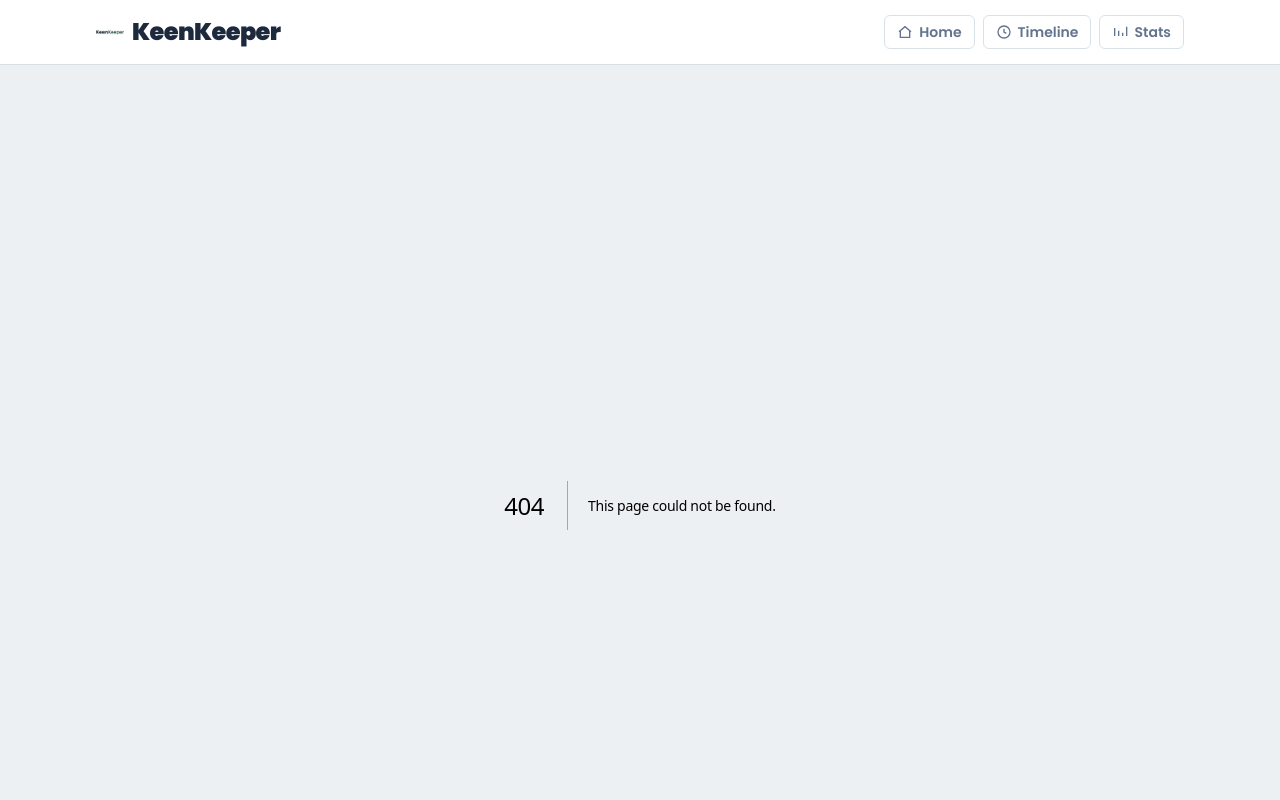
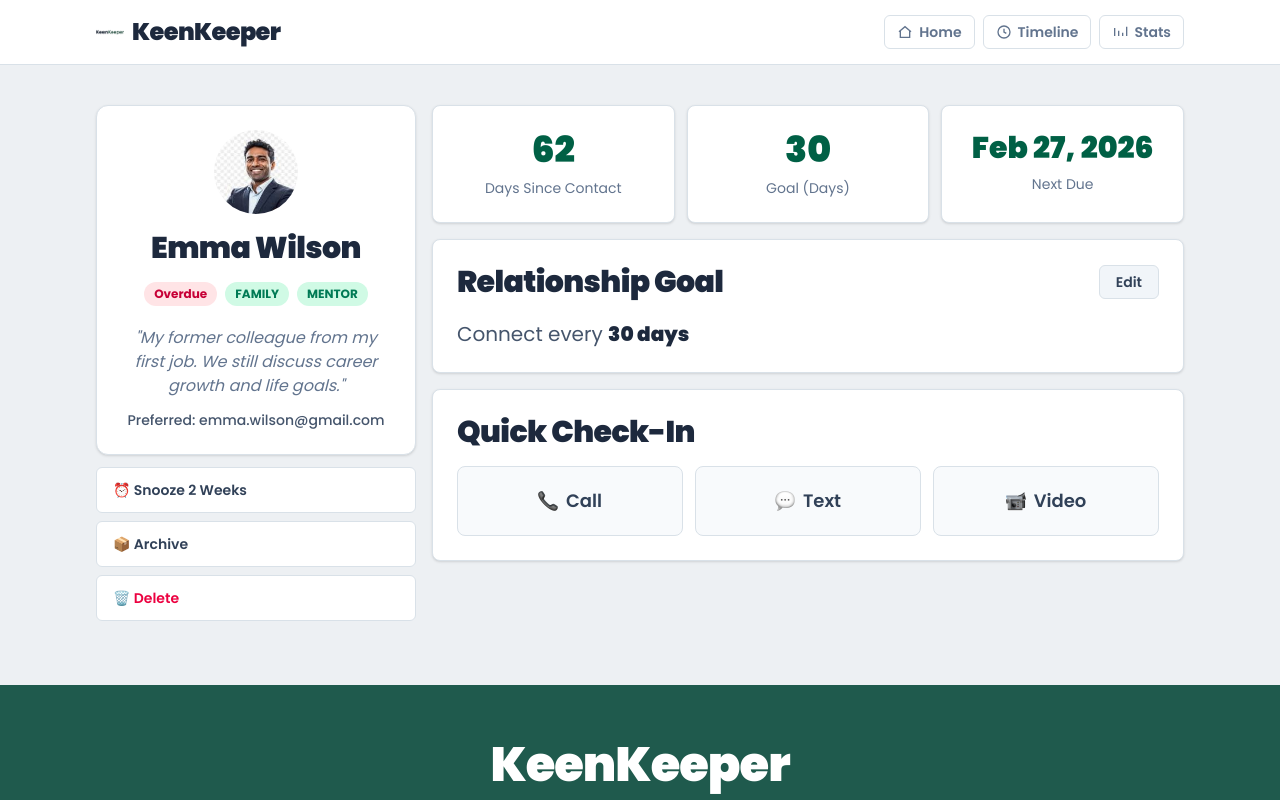
Before and after one commit to mdrifat107590/KeenKeeper-Keep-Your-Friendships-Alive, a Next.js app: page /friends/1 in a window 1280 px wide. Before the commit this address had no page. Shown: the top 800 px of the page. Built offline with nearby package versions, Linux system fonts and the light colour scheme.

Commit message:
feat: add friend details page with quick check-in actions

```diff
--- /dev/null
+++ b/src/app/friends/[id]/page.js
@@ -0,0 +1,105 @@
+import Image from "next/image";
+import { notFound } from "next/navigation";
+import { QuickCheckIn } from "@/components/friends/QuickCheckIn";
+import { StatusBadge } from "@/components/friends/StatusBadge";
+import { formatDate } from "@/lib/format";
+import { getFriendById } from "@/lib/friends";
+
+export default async function FriendDetailsPage({ params }) {
+  const { id } = await params;
+  const friend = await getFriendById(id);
+
+  if (!friend) {
+    notFound();
+  }
+
+  return (
+    <section>
+      <div className="grid gap-4 lg:grid-cols-[320px_1fr]">
+        <aside>
+          <article className="rounded-xl border border-slate-200 bg-white p-6 shadow-sm">
+            <Image
+              src={friend.picture}
+              alt={friend.name}
+              width={84}
+              height={84}
+              className="mx-auto h-[84px] w-[84px] rounded-full object-cover"
+            />
+            <h1 className="mt-4 text-center text-3xl font-black text-slate-800">{friend.name}</h1>
+
+            <div className="mt-4 flex flex-wrap items-center justify-center gap-2">
+              <StatusBadge status={friend.status} />
+              {friend.tags.map((tag) => (
+                <span key={tag} className="rounded-full bg-emerald-100 px-2.5 py-1 text-xs font-bold uppercase text-emerald-700">
+                  {tag}
+                </span>
+              ))}
+            </div>
+
+            <p className="mt-5 text-center italic text-slate-500">
+              <span>&quot;{friend.bio}&quot;</span>
+            </p>
+            <p className="mt-3 text-center text-sm font-medium text-slate-600">Preferred: {friend.email}</p>
+          </article>
+
+          <div className="mt-3 space-y-2">
+            <button
+              type="button"
+              className="w-full rounded-md border border-slate-200 bg-white px-4 py-3 text-left text-sm font-semibold text-slate-700"
+            >
+              ⏰ Snooze 2 Weeks
+            </button>
+            <button
+              type="button"
+              className="w-full rounded-md border border-slate-200 bg-white px-4 py-3 text-left text-sm font-semibold text-slate-700"
+            >
+              📦 Archive
+            </button>
+            <button
+              type="button"
+              className="w-full rounded-md border border-rose-200 bg-white px-4 py-3 text-left text-sm font-semibold text-rose-600"
+            >
+              🗑️ Delete
+            </button>
+          </div>
+        </aside>
+
+        <div className="space-y-4">
+          <div className="grid gap-3 sm:grid-cols-3">
+            <article className="rounded-lg border border-slate-200 bg-white p-6 text-center shadow-sm">
+              <p className="text-4xl font-black text-emerald-800">{friend.days_since_contact}</p>
+              <p className="mt-2 text-sm text-slate-500">Days Since Contact</p>
+            </article>
+            <article className="rounded-lg border border-slate-200 bg-white p-6 text-center shadow-sm">
+              <p className="text-4xl font-black text-emerald-800">{friend.goal}</p>
+              <p className="mt-2 text-sm text-slate-500">Goal (Days)</p>
+            </article>
+            <article className="rounded-lg border border-slate-200 bg-white p-6 text-center shadow-sm">
+              <p className="text-3xl font-black text-emerald-800">{formatDate(friend.next_due_date)}</p>
+              <p className="mt-2 text-sm text-slate-500">Next Due</p>
+            </article>
+          </div>
+
+          <article className="rounded-lg border border-slate-200 bg-white p-6 shadow-sm">
+            <div className="flex items-center justify-between">
+              <h2 className="text-3xl font-black text-slate-800">Relationship Goal</h2>
+              <button type="button" className="rounded-md border border-slate-200 bg-slate-100 px-4 py-1.5 text-sm font-semibold text-slate-700">
+                Edit
+              </button>
+            </div>
+            <p className="mt-5 text-xl text-slate-600">
+              Connect every <span className="font-black text-slate-800">{friend.goal} days</span>
+            </p>
+          </article>
+
+          <article className="rounded-lg border border-slate-200 bg-white p-6 shadow-sm">
+            <h2 className="text-3xl font-black text-slate-800">Quick Check-In</h2>
+            <div className="mt-4">
+              <QuickCheckIn friendName={friend.name} />
+            </div>
+          </article>
+        </div>
+      </div>
+    </section>
+  );
+}
--- /dev/null
+++ b/src/components/friends/QuickCheckIn.js
@@ -0,0 +1,30 @@
+"use client";
+
+import Image from "next/image";
+import { useTimeline } from "@/components/layout/AppProviders";
+
+const actions = [
+  { type: "call", label: "Call", icon: "/assets/icon/call.png" },
+  { type: "text", label: "Text", icon: "/assets/icon/text.png" },
+  { type: "video", label: "Video", icon: "/assets/icon/video.png" },
+];
+
+export function QuickCheckIn({ friendName }) {
+  const { addInteraction } = useTimeline();
+
+  return (
+    <div className="grid grid-cols-1 gap-3 sm:grid-cols-3">
+      {actions.map((action) => (
+        <button
+          key={action.type}
+          type="button"
+          onClick={() => addInteraction(action.type, friendName)}
+          className="flex items-center justify-center gap-2 rounded-lg border border-slate-200 bg-slate-50 px-4 py-5 text-lg font-semibold text-slate-700 transition hover:bg-white"
+        >
+          <Image src={action.icon} alt={action.label} width={20} height={20} />
+          <span>{action.label}</span>
+        </button>
+      ))}
+    </div>
+  );
+}
```
